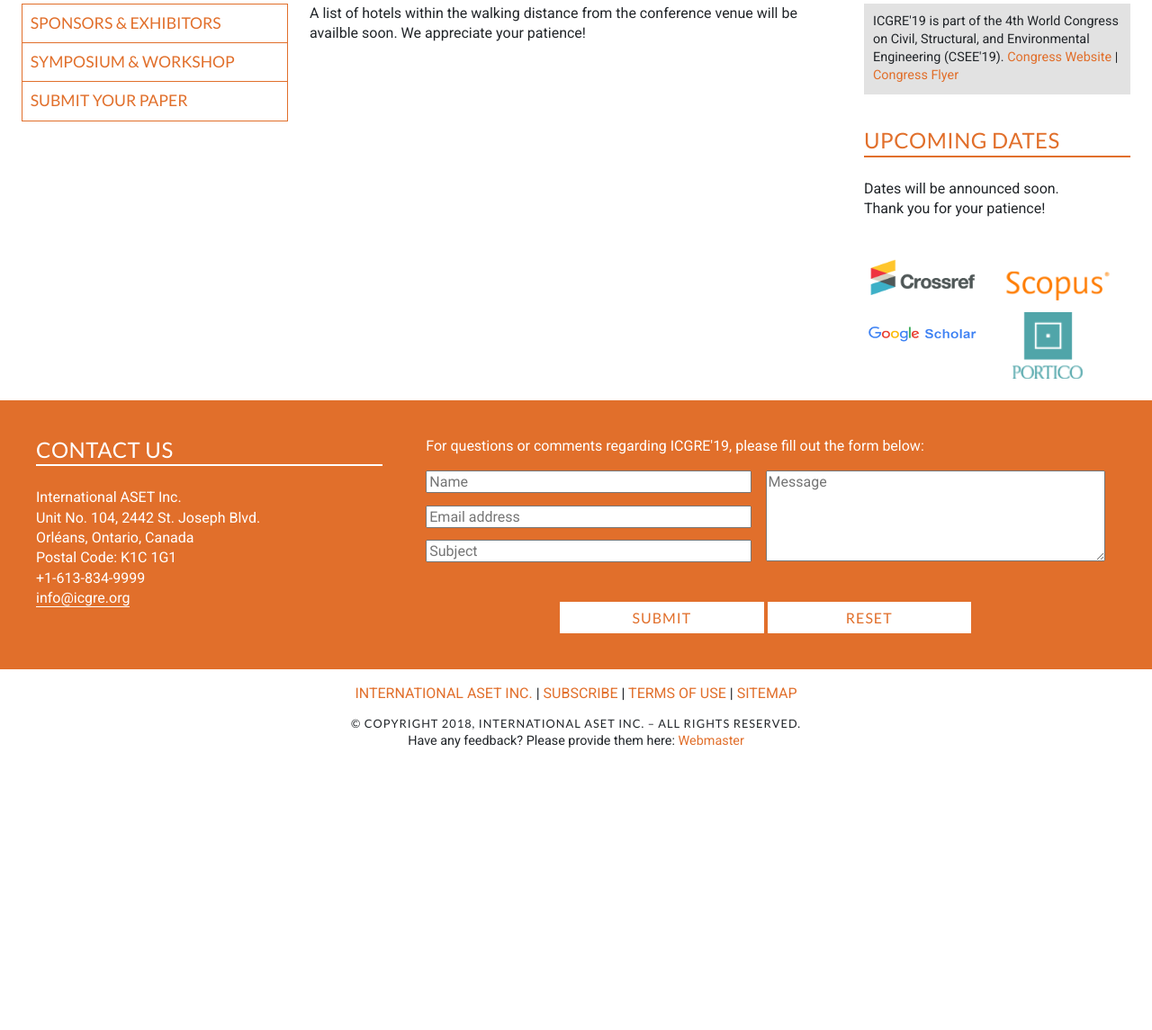
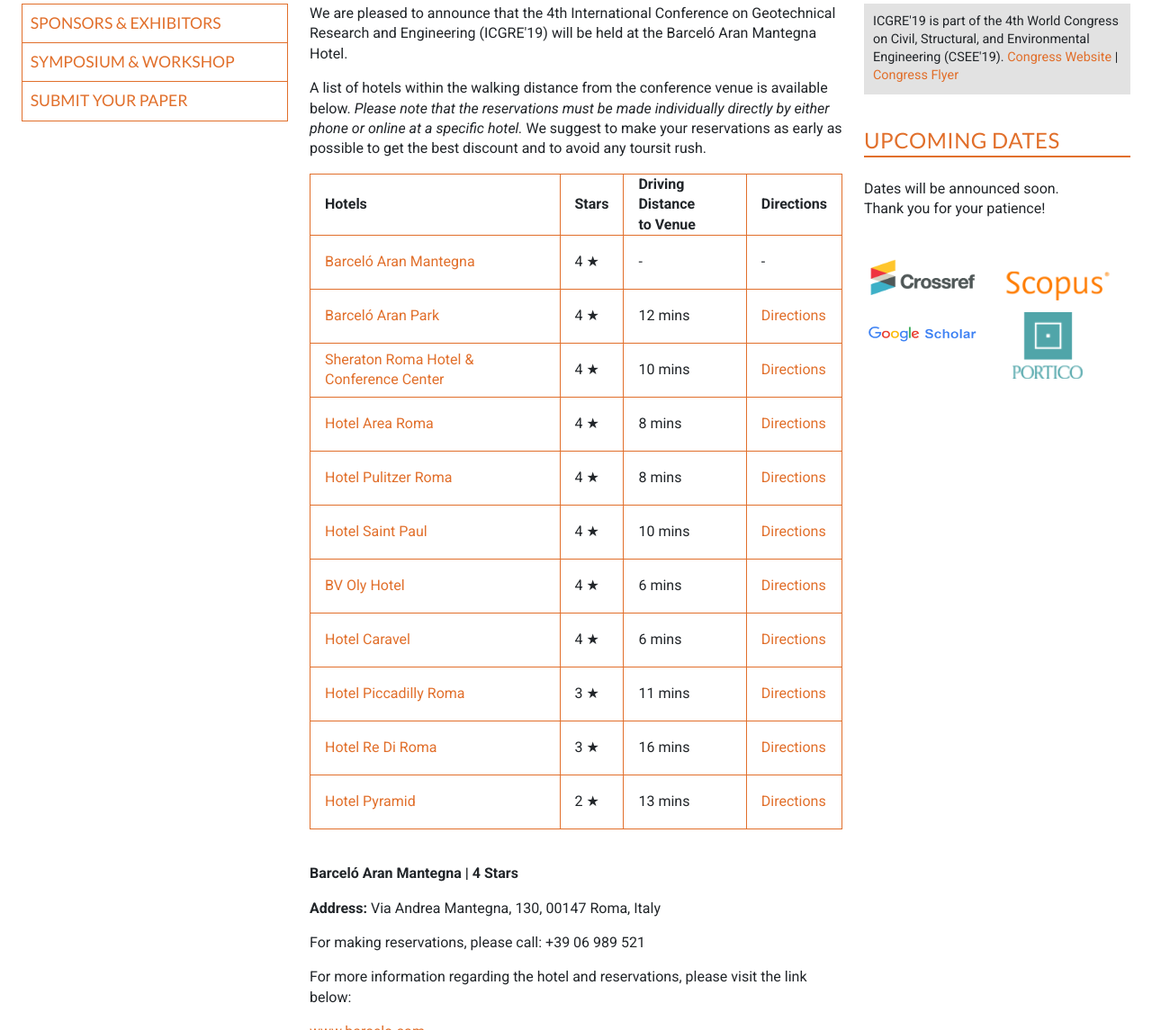
Before and after one commit to emdsgn/icgre, a Jekyll site: the page built from accommodation.html, in a window 1280 px wide and 1400 px high, scrolled down 245 px. Shown: the part 255-1400 px from the top of the window at 90% size. Built offline with Jekyll 4.4.1, drawn with Linux system fonts in a browser that asks for light colours; nearby versions of some CDN libraries; Markdown is read by kramdown in place of the engine named in the settings; comment, search, counter and statistics services are not loaded; before the commit the page ends 1350 px from its top, so only the background shows below that; some of the changed text lies outside the part shown.

Commit message:
Added accommodation

```diff
--- a/accommodation.html
+++ b/accommodation.html
@@ -8,225 +8,256 @@
 <div class="unit unit-s-1 unit-m-1-4-1 unit-l-1-4-1">
    <div class="unit-spacer content">
   <span class="anchor" id="top"></span>
-  <p class="body">A list of hotels within the walking distance from the conference venue will be availble soon. We appreciate your patience!</p>
-  <!-- <p class="body">We are pleased to announce that the 4th International Conference on Geotechnical Research and Engineering (ICGRE'19) will be held at the Novotel Budapest Centrum.</p>
+  <!--<p class="body">A list of hotels within the walking distance from the conference venue will be availble soon. We appreciate your patience!</p> -->
+ <p class="body">We are pleased to announce that the 4th International Conference on Geotechnical Research and Engineering (ICGRE'19) will be held at the Barceló Aran Mantegna Hotel.</p>
 
-   <p class="body">A list of hotels within the walking distance from the conference venue is available below. Please note that the reservations must be made individually directly by either phone or online at a specific hotel. We suggest to make your reservations as early as possible to get the best discount and to avoid any tourist rush.</p>
+  <p class="body">A list of hotels within the walking distance from the conference venue is available below. <i>Please note that the reservations must be made individually directly by either phone or online at a specific hotel.</i> We suggest to make your reservations as early as possible to get the best discount and to avoid any toursit rush.</p>
 
 <table class="accommodation">
   <thead>
     <tr>
     <td><b>Hotels</b></td>
-    <td><b>Google Map Direction</b></td>
-    <td><b>Walking Distance</b></td>
+    <td><b>Stars</b></td>
+    <td><b>Driving Distance <br>to Venue</b></td>
+     <td><b>Directions</b></td>
     </tr>
     </thead>
     <tbody>
   <tr>
-    <td><a href="#Novotel" class="body-link">Hotel Novotel Budapest Centrum</a></td>
+    <td><a href="#Barceló_Aran_Mantegna" class="body-link">Barceló Aran Mantegna</a></td>
+     <td>4 &#9733;</td>
       <td>-</td>
       <td>-</td>
     </tr>
 
     <tr>
-    <td><a href="#1" class="body-link">Hotel Nemzeti Budapest - MGallery Collection</a></td>
-      <td><a href="https://goo.gl/maps/s8h7ufP8iDp" class="body-link">https://goo.gl/maps/s8h7ufP8iDp</a></td>
-      <td>2 Min.</td>
+    <td><a href="#Barceló_Aran_Park" class="body-link">Barceló Aran Park</a></td>
+     <td>4 &#9733;</td>
+     <td>12 mins</td>
+      <td><a href="https://goo.gl/maps/T5LfPBXkb8o" class="body-link" target="_blank">Directions</a></td>
     </tr>
 
     <tr>
-    <td><a href="#2" class="body-link">Atrium Fashion Hotel</a></td>
-      <td><a href="https://goo.gl/maps/SWRe1mLANeH2" class="body-link">https://goo.gl/maps/SWRe1mLANeH2</a></td>
-      <td>2 Min.</td>
+    <td><a href="#Sheraton_Roma_Hotel_&_Conference_Center_4*" class="body-link">Sheraton Roma Hotel & Conference Center </a></td>
+     <td>4 &#9733;</td>
+      <td>10 mins</td>
+      <td><a href="https://goo.gl/maps/dYjKJZPx1Dt" class="body-link" target="_blank">Directions</a></td>
     </tr>
 
     <tr>
-    <td><a href="#3" class="body-link">Boscolo Budapest</a></td>
-      <td><a href="https://goo.gl/maps/Zq57vRKdzWJ2" class="body-link">https://goo.gl/maps/Zq57vRKdzWJ2</a></td>
-      <td>3 Min.</td>
+    <td><a href="#Hotel_Area_Roma_4*" class="body-link">Hotel Area Roma </a></td>
+     <td>4 &#9733;</td>
+     <td>8 mins</td>
+      <td><a href="https://goo.gl/maps/9ikFpY95cTF2" class="body-link" target="_blank">Directions</a></td>
     </tr>
 
     <tr>
-    <td><a href="#4" class="body-link">Hotel Ibis Budapest City</a></td>
-      <td><a href="https://goo.gl/maps/86vwcufwiTy" class="body-link">https://goo.gl/maps/86vwcufwiTy</a></td>
-      <td>3 Min.</td>
+    <td><a href="#Hotel_Pulitzer_Roma_4*" class="body-link">Hotel Pulitzer Roma </a></td>
+     <td>4 &#9733;</td>
+      <td>8 mins</td>
+      <td><a href="https://goo.gl/maps/GQC2dTpieEz" class="body-link" target="_blank">Directions</a></td>
     </tr>
 
     <tr>
-    <td><a href="#5" class="body-link">Courtyard Budapest City Center</a></td>
-      <td><a href="https://goo.gl/maps/etQac3D67tz" class="body-link">https://goo.gl/maps/etQac3D67tz</a></td>
-      <td>4 Min.</td>
+    <td><a href="#Hotel_Saint_Paul_4*" class="body-link">Hotel Saint Paul </a></td>
+     <td>4 &#9733;</td>
+     <td>10 mins</td>
+      <td><a href="https://goo.gl/maps/SkH6SegEMWB2" class="body-link" target="_blank">Directions</a></td>
     </tr>
 
     <tr>
-    <td><a href="#6" class="body-link">The Three Corners Hotel Bristol Budapest</a></td>
-      <td><a href="https://goo.gl/maps/T6nsMKTtFz22" class="body-link">https://goo.gl/maps/T6nsMKTtFz22</a></td>
-      <td>5 Min.</td>
+    <td><a href="#BV_Oly_Hotel_4*" class="body-link">BV Oly Hotel </a></td>
+     <td>4 &#9733;</td>
+      <td>6 mins</td>
+      <td><a href="https://goo.gl/maps/NSaeVSGEYWv" class="body-link" target="_blank">Directions</a></td>
     </tr>
 
     <tr>
-    <td><a href="#7" class="body-link">Elit Hotel</a></td>
-      <td><a href="https://goo.gl/maps/WXQEQchZiBp" class="body-link">https://goo.gl/maps/WXQEQchZiBp</a></td>
-      <td>5 Min.</td>
+    <td><a href="#Hotel_Caravel_4*" class="body-link">Hotel Caravel </a></td>
+     <td>4 &#9733;</td>
+     <td>6 mins</td>
+      <td><a href="https://goo.gl/maps/iMv77zyGMQm" class="body-link" target="_blank">Directions</a></td>
     </tr>
 
     <tr>
-    <td><a href="#8" class="body-link">Queen's Court Hotel &amp; Residence</a></td>
-      <td><a href="https://goo.gl/maps/zNRCPX9y7Jv" class="body-link">https://goo.gl/maps/zNRCPX9y7Jv</a></td>
-      <td>9 Min.</td>
+    <td><a href="#Hotel_Piccadilly_Roma_3*" class="body-link">Hotel Piccadilly Roma </a></td>
+     <td>3 &#9733;</td>
+       <td>11 mins</td>
+      <td><a href="https://goo.gl/maps/V1eX6eA1PC22" class="body-link" target="_blank">Directions</a></td>
     </tr>
 
     <tr>
-    <td><a href="#9" class="body-link">Corinthia Hotel Budapest</a></td>
-      <td><a href="https://goo.gl/maps/TxrcrRsCHB32" class="body-link">https://goo.gl/maps/TxrcrRsCHB32</a></td>
-      <td>9 Min.</td>
+    <td><a href="#Hotel_Re_Di_Roma_3*" class="body-link">Hotel Re Di Roma</a></td>
+     <td>3 &#9733;</td>
+      <td>16 mins</td>
+      <td><a href="https://goo.gl/maps/SBKJBk8Wz972" class="body-link" target="_blank">Directions</a></td>
+    </tr>
+
+    <tr>
+    <td><a href="#Hotel_Pyramid_2*" class="body-link">Hotel Pyramid</a></td>
+     <td>2 &#9733;</td>
+      <td>13 mins</td>
+      <td><a href="https://goo.gl/maps/jftKGNSFjiw" class="body-link" target="_blank">Directions</a></td>
     </tr>
 
   </tbody>
 </table><br>
 
-<span class="anchor" id="Novotel"></span>
+<span class="anchor" id="Barceló_Aran_Mantegna"></span>
 <div class="bottom-border">
-<p class="body bold">Hotel Novotel Budapest Centrum | 4 Stars</p>
-<p class="body"><b>Address:</b> Budapest, Rákóczi út 43-45, 1088 Hungary</p>
+<p class="body bold">Barceló Aran Mantegna | 4 Stars</p>
+<p class="body"><b>Address:</b> Via Andrea Mantegna, 130, 00147 Roma, Italy</p>
 
-<p class="body">For making reservations, please call: +36 1 477 5300<br>
-<b>Group Discount:</b> Information will be provided soon.</p>
+<p class="body">For making reservations, please call: +39 06 989 521<br>
+<!-- <b>Group Discount:</b> Mention the conference to receive a Clarion discount. --></p>
 
-<p class="body"><b>To reserve a room:</b> please download and fill out the <a href="../NovotelBudapestBookingForm_ASET.pdf" class="body-link">Booking Form</a> and send directly to the hotel email address mentioned on the form.</p>
+<p class="body">For more information regarding the hotel and reservations, please visit the link below:</p>
 
-<p class="body">For more information regarding the hotel, please visit the link below:</p>
-
-<a href="http://www.novotel.com/gb/hotel-3560-novotel-budapest-centrum/index.shtml" class="body-link">www.novotel.com/gb/hotel-3560-novotel-budapest-centrum</a>
-
-<a href="#top" class="top">TOP</a>
-</div><br>
-
-<span class="anchor" id="9"></span>
-<div class="bottom-border">
-<p class="body bold">Corinthia Hotel Budapest | 5 Stars</p>
-<p class="body"><b>Address:</b> ERZSÉBET KÖRÚT 43-49 BUDAPEST H-1073</p>
-
-<p class="body">For making reservations, please call: +36 1 479 4000 </p>
-
-<p class="body">For more information regarding this hotel or to book online, please visit the link below:</p>
-
-<a href="http://www.corinthia.com/hotels/budapest/?gclid=Cj0KEQjwt763BRDZx_Xg3-Pv2cABEiQAoDfeGOjY3e-ucw7r0JT1o6N7buHK-TI2qdhD3DKyVG9ltrgaAuBc8P8HAQ" class="body-link">www.corinthia.com/hotels/budapest</a>
-
-<a href="#top" class="top">TOP</a>
-</div><br>
-
-<span class="anchor" id="3"></span>
-<div class="bottom-border">
-<p class="body bold">Boscolo Budapest | 5 Stars</p>
-<p class="body"><b>Address:</b> Erzsébet krt. 9/11 - 1073 Budapest, Hungary</p>
-
-<p class="body">For making reservations, please call: +36 1 886 61 11</p>
-
-<p class="body">For more information regarding this hotel and making online reservation, please visit the link below:</p>
-
-<a href="http://budapest.boscolohotels.com/" class="body-link">www.budapest.boscolohotels.com</a>
-
-<a href="#top" class="top">TOP</a>
-</div><br>
-
-<span class="anchor" id="8"></span>
-<div class="bottom-border">
-<p class="body bold">Queen's Court Hotel &amp; Residence | 5 Stars</p>
-<p class="body"><b>Address:</b> 1074 Budapest, Dob Street 63., Budapest, Hungary</p>
-
-<p class="body">For making reservations, please call: +36 1 882 3000</p>
-
-<p class="body">For more information regarding this hotel and making online reservation, please visit the link below:</p>
-
-<a href="http://www.queenscourthotelbudapest.com" class="body-link">www.queenscourthotelbudapest.com</a>
-
-<a href="#top" class="top">TOP</a>
-</div><br>
-
-<span class="anchor" id="1"></span>
-<div class="bottom-border">
-<p class="body bold">Hotel Nemzeti Budapest - MGallery Collection | 4 Stars</p>
-<p class="body"><b>Address:</b> Jozsef Krt. 4 1088, Budapest, Hungary</p>
-
-<p class="body">For making reservations, please call: (+36) 1 477 4500</p>
-
-<p class="body">For more information regarding this hotel and making online reservation, please visit the link below:</p>
-
-<a href="http://hotel-nemzeti-budapest.hu/en/" class="body-link">www.hotel-nemzeti-budapest.hu</a>
-
-<a href="#top" class="top">TOP</a>
-</div><br>
-
-<span class="anchor" id="5"></span>
-<div class="bottom-border">
-<p class="body bold">Courtyard Budapest City Center | 4 Stars</p>
-<p class="body"><b>Address:</b> Jozsef krt. 5, Budapest, H-1088 Hungary</p>
-
-<p class="body">For making reservations, please call: +36 1 327 5100</p>
-
-<p class="body">For more information regarding this hotel and making online reservation, please visit the link below:</p>
-
-<a href="http://www.marriott.com/hotels/travel/budcy-courtyard-budapest-city-center/" class="body-link">www.marriott.com/hotels/travel/budcy-courtyard-budapest-city-center/</a>
-
-<a href="#top" class="top">TOP</a>
-</div><br>
-
-<span class="anchor" id="2"></span>
-<div class="bottom-border">
-<p class="body bold">Atrium Fashion Hotel | 4 Stars</p>
-<p class="body"><b>Address:</b> Csokonai u 14. 1081 Budapest, Hungary</p>
-
-<p class="body">For making reservations, please call: +36 1 299 0777</p>
-
-<p class="body">For more information regarding this hotel and making online reservation, please visit the link below:</p>
-
-<a href="http://www.atriumhotelbudapest.com/en/" class="body-link">www.atriumhotelbudapest.com</a>
-
-<a href="#top" class="top">TOP</a>
-</div><br>
-
-<span class="anchor" id="6"></span>
-<div class="bottom-border">
-<p class="body bold">The Three Corners Hotel Bristol Budapest | 4 Stars</p>
-<p class="body"><b>Address:</b> Kenyérmező utca 4., 1081 Budapest, Hungary</p>
-
-<p class="body">For making reservations, please call: +36 1 7991100</p>
-
-<p class="body">For more information regarding this hotel and making online reservation, please visit the link below:</p>
-
-<a href="http://threecorners.com/hotels/hotel-bristol/" class="body-link">www.threecorners.com/hotels/hotel-bristol</a>
-
-<a href="#top" class="top">TOP</a>
-</div><br>
-
-<span class="anchor" id="4"></span>
-<div class="bottom-border">
-<p class="body bold">Hotel Ibis Budapest City | 3 Stars</p>
-<p class="body"><b>Address:</b> Akacfa u. 1-3, 1072, Budapest Hungary</p>
-
-<p class="body">For making reservations, please call: +36 1 478 3050</p>
-
-<p class="body">For more information regarding this hotel and making online reservation, please visit the link below:</p>
-
-<a href="http://www.accorhotels.com/gb/hotel-1681-ibis-budapest-city/index.shtml" class="body-link">www.accorhotels.com/gb/hotel-1681-ibis-budapest-city</a>
-
-<a href="#top" class="top">TOP</a>
-</div><br>
-
-<span class="anchor" id="7"></span>
-<div class="bottom-border">
-<p class="body bold">Elit Hotel | 3 Stars</p>
-<p class="body"><b>Address:</b> 1081 Budapest, Rákóczi út 67., Hungary</p>
-
-<p class="body">For making reservations, please call: +36 1 785 8095</p>
-
-<p class="body">For more information regarding this hotel and making online reservation, please visit the link below:</p>
-
-<a href="http://www.elithotel.hu/index.php" class="body-link">www.elithotel.hu</a>
+<a href="http://www.barcelo.com" class="body-link">www.barcelo.com</a>
 
 <a href="#top" class="top">TOP</a>
 </div>
--->
+
+<span class="anchor" id="Barceló_Aran_Park"></span>
+<div class="bottom-border">
+<p class="body bold">Barceló Aran Park | 4 Stars</p>
+<p class="body"><b>Address:</b> Via Riccardo Forster, 24, 00143 Roma, Italy</p>
+
+<p class="body">For making reservations, please call: +39 06 5107 2135</p>
+
+<p class="body">For more information regarding the hotel and reservations, please visit the link below:</p>
+
+<a href="http://www.barcelo.com" class="body-link">www.barcelo.com</a>
+
+<a href="#top" class="top">TOP</a>
+</div>
+
+<span class="anchor" id="Sheraton_Roma_Hotel_&_Conference_Center_4*"></span>
+<div class="bottom-border">
+<p class="body bold">Sheraton Roma Hotel & Conference Center | 4 Stars</p>
+<p class="body"><b>Address:</b> Viale del Pattinaggio, 100, 00144 Roma, Italy</p>
+
+<p class="body">For making reservations, please call: +39 06 54531</p>
+
+<p class="body">For more information regarding the hotel and reservations, please visit the link below:</p>
+
+<a href="http://www.sheratonrome.com" class="body-link">www.sheratonrome.com</a>
+
+<a href="#top" class="top">TOP</a>
+</div>
+
+<span class="anchor" id="Hotel_Area_Roma_4*"></span>
+<div class="bottom-border">
+<p class="body bold">Hotel Area Roma | 4 Stars</p>
+<p class="body"><b>Address:</b> Via del Forte Ostiense, 21, 00146 Roma, Italy</p>
+
+<p class="body">For making reservations, please call: +39 06 594 3183</p>
+
+<p class="body">For more information regarding the hotel and reservations, please visit the link below:</p>
+
+<a href="http://www.hotelarearoma.it" class="body-link">www.hotelarearoma.it</a>
+
+<a href="#top" class="top">TOP</a>
+</div>
+
+<span class="anchor" id="Hotel_Pulitzer_Roma_4*"></span>
+<div class="bottom-border">
+<p class="body bold">Hotel Pulitzer Roma | 4 Stars</p>
+<p class="body"><b>Address:</b> Via Guglielmo Marconi, 905, 00146 Roma, Italy</p>
+
+<p class="body">For making reservations, please call: +39 06 598 591</p>
+
+<p class="body">For more information regarding the hotel and reservations, please visit the link below:</p>
+
+<a href="http://www.hotelpulitzer.it" class="body-link">www.hotelpulitzer.it</a>
+
+<a href="#top" class="top">TOP</a>
+</div>
+
+<span class="anchor" id="Hotel_Saint_Paul_4*"></span>
+<div class="bottom-border">
+<p class="body bold">Hotel Saint Paul | 4 Stars</p>
+<p class="body"><b>Address:</b> Via Vito Volterra, 43, 00146 Roma, Italy</p>
+
+<p class="body">For making reservations, please call: +39 06 559 1911</p>
+
+<p class="body">For more information regarding the hotel and reservations, please visit the link below:</p>
+
+<a href="https://www.hotelius.com" class="body-link">www.hotelius.com</a>
+
+<a href="#top" class="top">TOP</a>
+</div>
+
+<span class="anchor" id="BV_Oly_Hotel_4*"></span>
+<div class="bottom-border">
+<p class="body bold">BV Oly Hotel | 4 Stars</p>
+<p class="body"><b>Address:</b> Via del Santuario Regina degli Apostoli, 36, 00145 Roma, Italy</p>
+
+<p class="body">For making reservations, please call: +39 06 594 441</p>
+
+<p class="body">For more information regarding the hotel and reservations, please visit the link below:</p>
+
+<a href="http://www.olyhotel.it" class="body-link">www.olyhotel.it</a>
+
+<a href="#top" class="top">TOP</a>
+</div>
+
+<span class="anchor" id="Hotel_Caravel_4*"></span>
+<div class="bottom-border">
+<p class="body bold">Hotel Caravel | 4 Stars</p>
+<p class="body"><b>Address:</b> Via Cristoforo Colombo, 124, 00147 Roma, Italy</p>
+
+<p class="body">For making reservations, please call: +39 06 518 0789</p>
+
+<p class="body">For more information regarding the hotel and reservations, please visit the link below:</p>
+
+<a href="http://www.hotelcaravel.it" class="body-link">www.hotelcaravel.it</a>
+
+<a href="#top" class="top">TOP</a>
+</div>
+
+<span class="anchor" id="Hotel_Piccadilly_Roma_3*"></span>
+<div class="bottom-border">
+<p class="body bold">Hotel Piccadilly Roma | 3 Stars</p>
+<p class="body"><b>Address:</b> Via Magna Grecia, 122, 00183 Roma, Italy</p>
+
+<p class="body">For making reservations, please call: +39 06 7047 4858</p>
+
+<p class="body">For more information regarding the hotel and reservations, please visit the link below:</p>
+
+<a href="http://www.hotelpiccadillyroma.it" class="body-link">www.hotelpiccadillyroma.it</a>
+
+<a href="#top" class="top">TOP</a>
+</div>
+
+<span class="anchor" id="Hotel_Re_Di_Roma_3*"></span>
+<div class="bottom-border">
+<p class="body bold">Hotel Re Di Roma | 3 Stars</p>
+<p class="body"><b>Address:</b> Via Vercelli, 21, 00182 Roma, Italy</p>
+
+<p class="body">For making reservations, please call: +39 06 7030 2501</p>
+
+<p class="body">For more information regarding the hotel and reservations, please visit the link below:</p>
+
+<a href="http://www.hotelrediroma.com" class="body-link">www.hotelrediroma.com</a>
+
+<a href="#top" class="top">TOP</a>
+</div>
+
+<span class="anchor" id="Hotel_Pyramid_2*"></span>
+<div class="bottom-border">
+<p class="body bold">Hotel Pyramid | 2 Stars</p>
+<p class="body"><b>Address:</b> Via dei Magazzini Generali, 4, 00154 Roma, Italy</p>
+
+<p class="body">For making reservations, please call: +39 06 578 0009</p>
+
+<p class="body">For more information regarding the hotel and reservations, please visit the link below:</p>
+
+<a href="http://www.hotelpyramid.it" class="body-link">www.hotelpyramid.it</a>
+
+<a href="#top" class="top">TOP</a>
+</div>
+
+
   </div>
   </div>
```
Also changed, not shown: 1 other file. Lines whose indentation alone changed are shown as unchanged.
